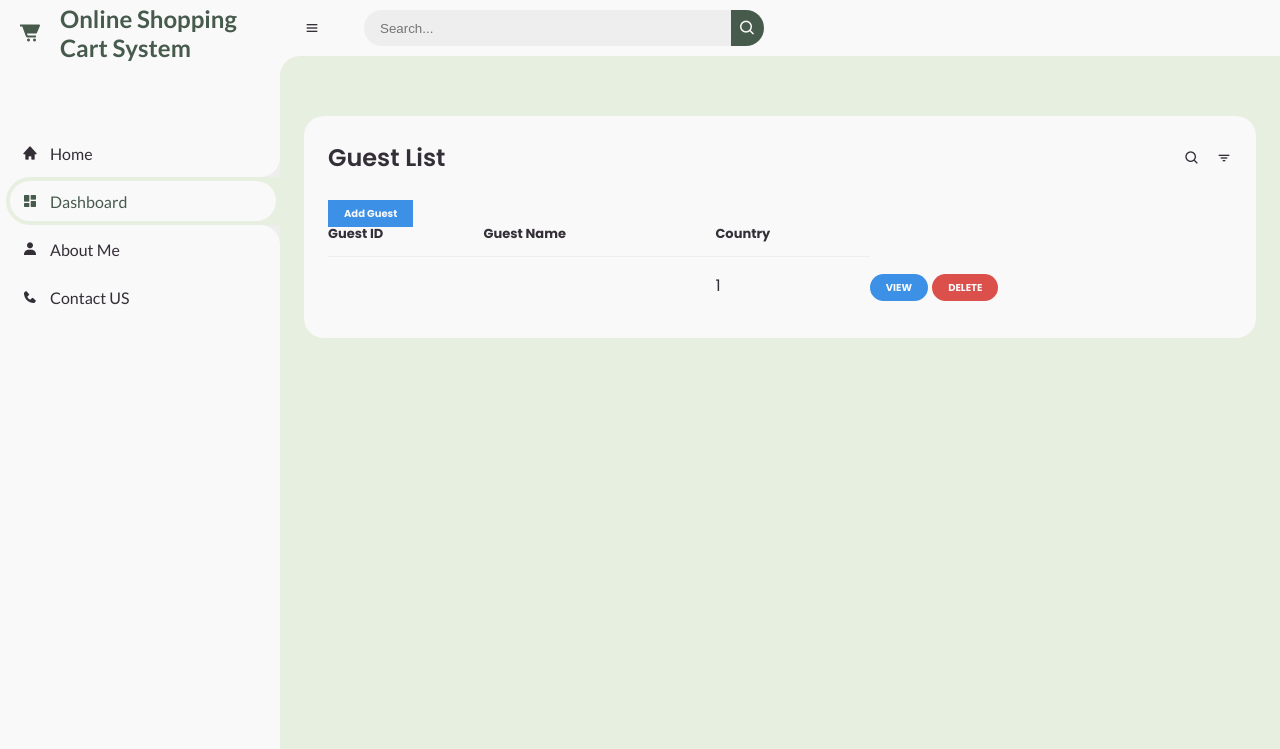
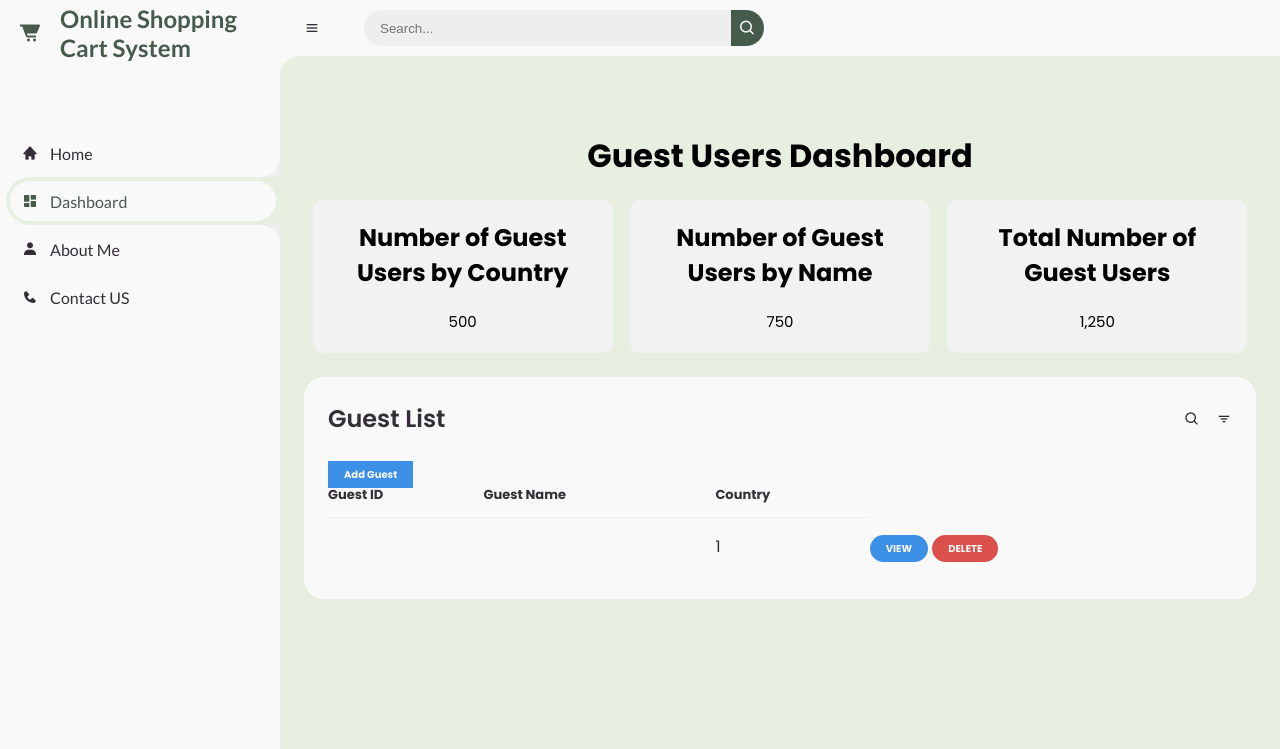
Before and after one commit to harknoel/OSCS, a PHP site: page /dashboard.php in a window 1280 px wide. Shown: the top 749 px of the page. Run offline with PHP 8.4, Linux system fonts and the light colour scheme; the visitor is signed in with stand-in values (Sample User, id 1); tables that the repository leaves empty or names only in its code hold one stand-in row (values such as "Sample post"); data that the repository does not hold is empty.

Commit message:
Add total in the dashboard

```diff
--- a/dashboard.php
+++ b/dashboard.php
@@ -9,6 +9,38 @@
 	include 'session.php';
 	include 'login-check.php';
 ?>
+  <h1 style="text-align: center; font-size: 32px; margin-top: 40px; margin-bottom: 20px;">Guest Users Dashboard</h1>
+
+  <div style="display: flex; justify-content: space-around; margin-top: 20px;">
+    <div style="background-color: #f2f2f2; padding: 20px; border-radius: 10px; width: 300px; text-align: center;">
+      <h2>Number of Guest Users by Country</h2>
+      <p id="guestByCountry">Loading...</p>
+    </div>
+
+    <div style="background-color: #f2f2f2; padding: 20px; border-radius: 10px; width: 300px; text-align: center;">
+      <h2>Number of Guest Users by Name</h2>
+      <p id="guestByName">Loading...</p>
+    </div>
+
+    <div style="background-color: #f2f2f2; padding: 20px; border-radius: 10px; width: 300px; text-align: center;">
+      <h2>Total Number of Guest Users</h2>
+      <p id="guestOverall">Loading...</p>
+    </div>
+  </div>
+
+  <!-- Dummy JavaScript code to update the dashboard -->
+  <script>
+    // Replace the dummy values with actual data
+    const guestByCountry = 500;
+    const guestByName = 750;
+    const guestOverall = 1250;
+
+    // Update the dashboard with the data
+    document.getElementById("guestByCountry").textContent = guestByCountry.toLocaleString();
+    document.getElementById("guestByName").textContent = guestByName.toLocaleString();
+    document.getElementById("guestOverall").textContent = guestOverall.toLocaleString();
+  </script>
+
 <?php
 	$query = 'SELECT * FROM tblguest';
 	$resultset = mysqli_query($con, $query);
```
